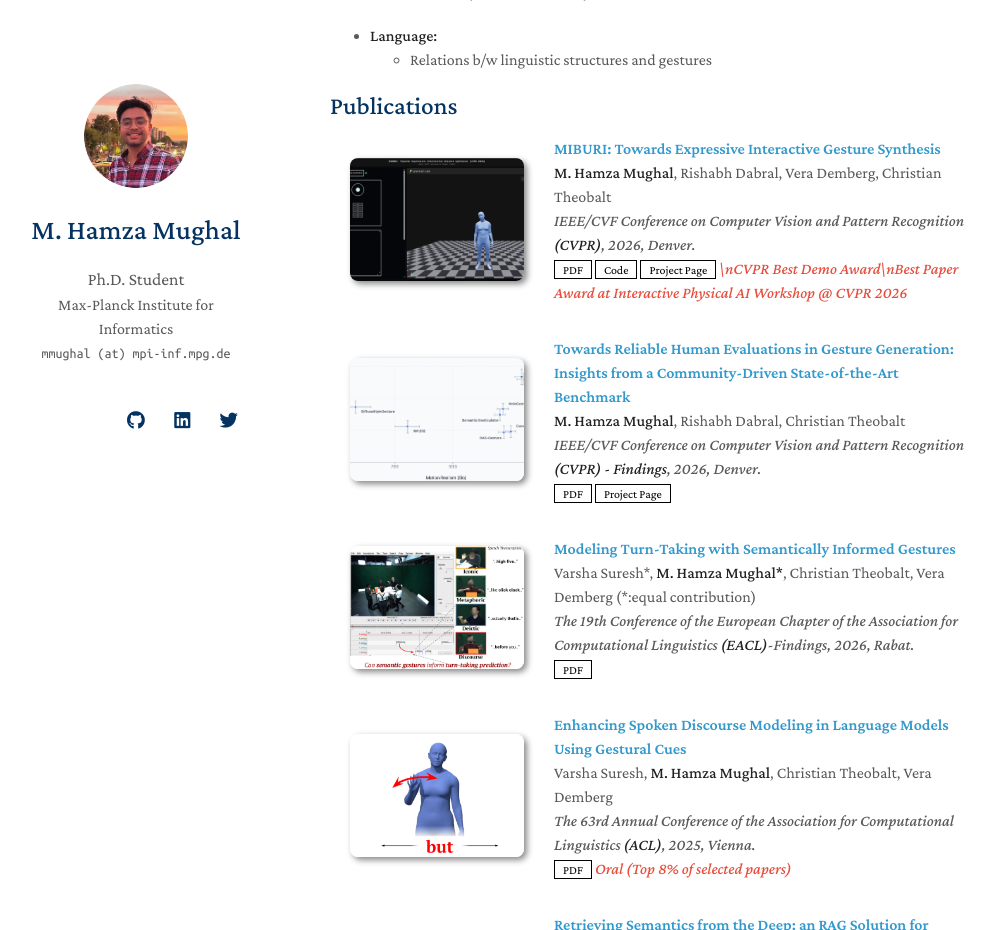
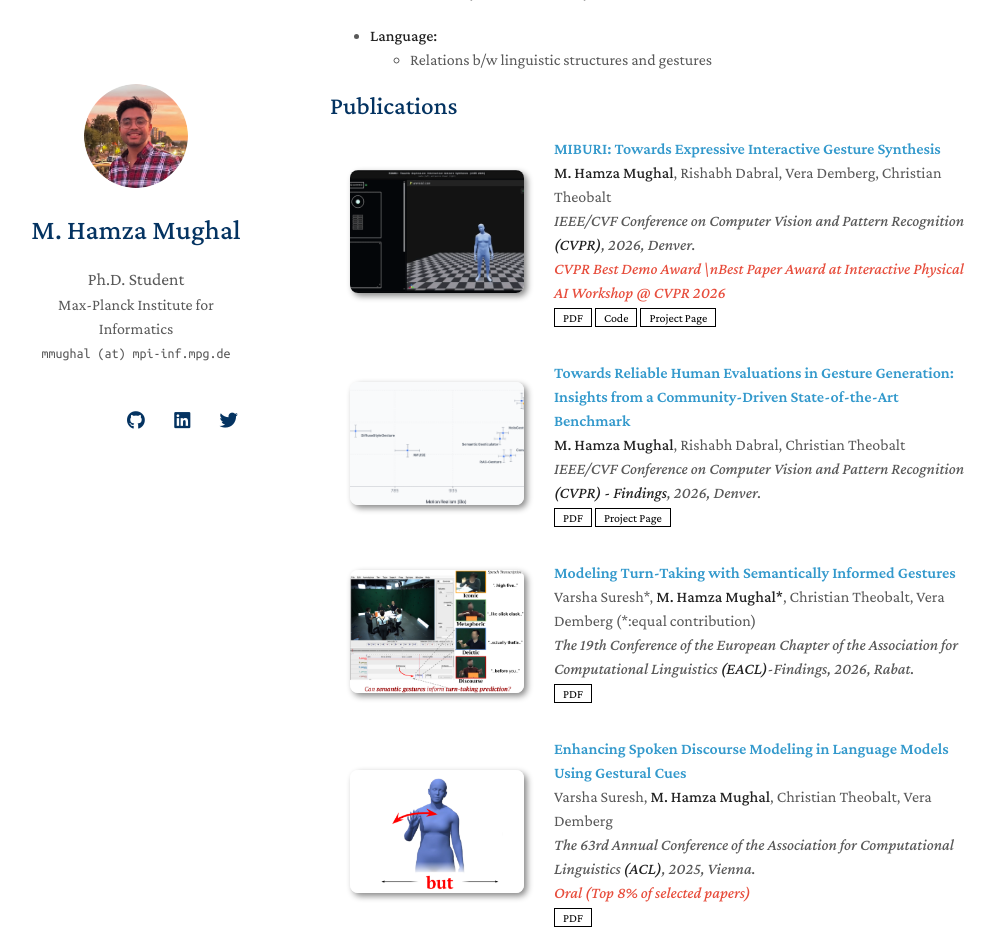
Before and after one commit to m-hamza-mughal/m-hamza-mughal.github.io, a Jekyll site: the page built from index.md, in a window 1280 px wide and 1400 px high, scrolled down 449 px, cut to the strip 0-930 px from the top of the window. Shown: the whole strip, without its empty margins (140-1135 px from the left). Built offline with Jekyll 4.4.1, drawn with Linux system fonts in a browser that asks for light colours; nearby versions of some CDN libraries; a style sheet for code colours, icons or effects is not loaded; our own code applies the rules of GitHub Pages for plain Markdown files; some of the changed text lies outside the part shown.

Commit message:
reorder fields

```diff
--- a/_data/publications.yml
+++ b/_data/publications.yml
@@ -9,7 +9,7 @@ main:
     # dataset: https://edmond.mpg.de/dataset.xhtml?persistentId=doi:10.17617/3.IPFYCC
     # bibtex: https://bib.yliu.me/MICCAI23.txt
     image: ./assets/papers/miburi.gif
-    notes: \nCVPR Best Demo Award\nBest Paper Award at Interactive Physical AI Workshop @ CVPR 2026
+    notes: CVPR Best Demo Award \nBest Paper Award at Interactive Physical AI Workshop @ CVPR 2026
 
   - title: "Towards Reliable Human Evaluations in Gesture Generation: Insights from a Community-Driven State-of-the-Art Benchmark"
     authors: <strong>M. Hamza Mughal</strong>, Rishabh Dabral, Christian Theobalt
--- a/_includes/publications.md
+++ b/_includes/publications.md
@@ -21,6 +21,9 @@
       <div class="periodical"><em>{{ link.conference }}</em>
       </div>
     <div class="links">
+      {% if link.notes %}
+      <strong> <i style="color:#e74d3c">{{ link.notes }}</i></strong><br>
+      {% endif %}
       {% if link.pdf %}
       <a href="{{ link.pdf }}" class="btn btn-sm z-depth-0" role="button" target="_blank" style="font-size:12px;">PDF</a>
       {% endif %}
@@ -36,9 +39,7 @@
       {% if link.bibtex %}
       <a href="{{ link.bibtex }}" class="btn btn-sm z-depth-0" role="button" target="_blank" style="font-size:12px;">BibTex</a>
       {% endif %}
-      {% if link.notes %}
-      <strong> <i style="color:#e74d3c">{{ link.notes }}</i></strong>
-      {% endif %}
+
       {% if link.others %}
       {{ link.others }}
       {% endif %}
```
